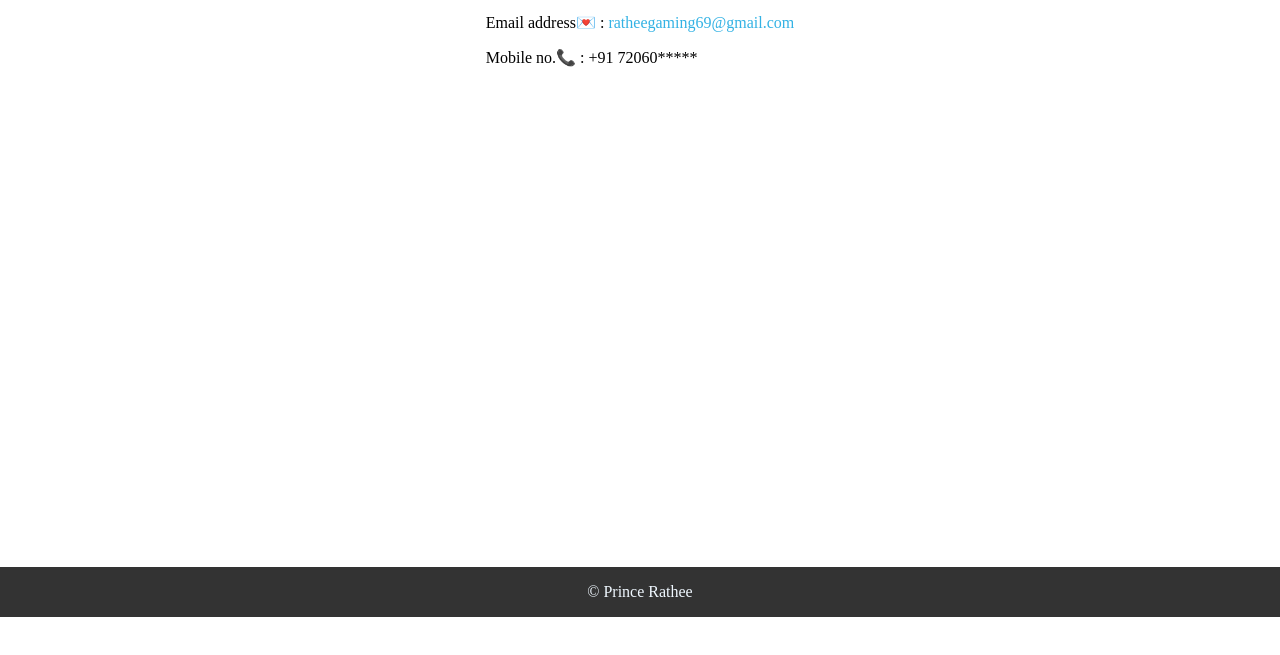
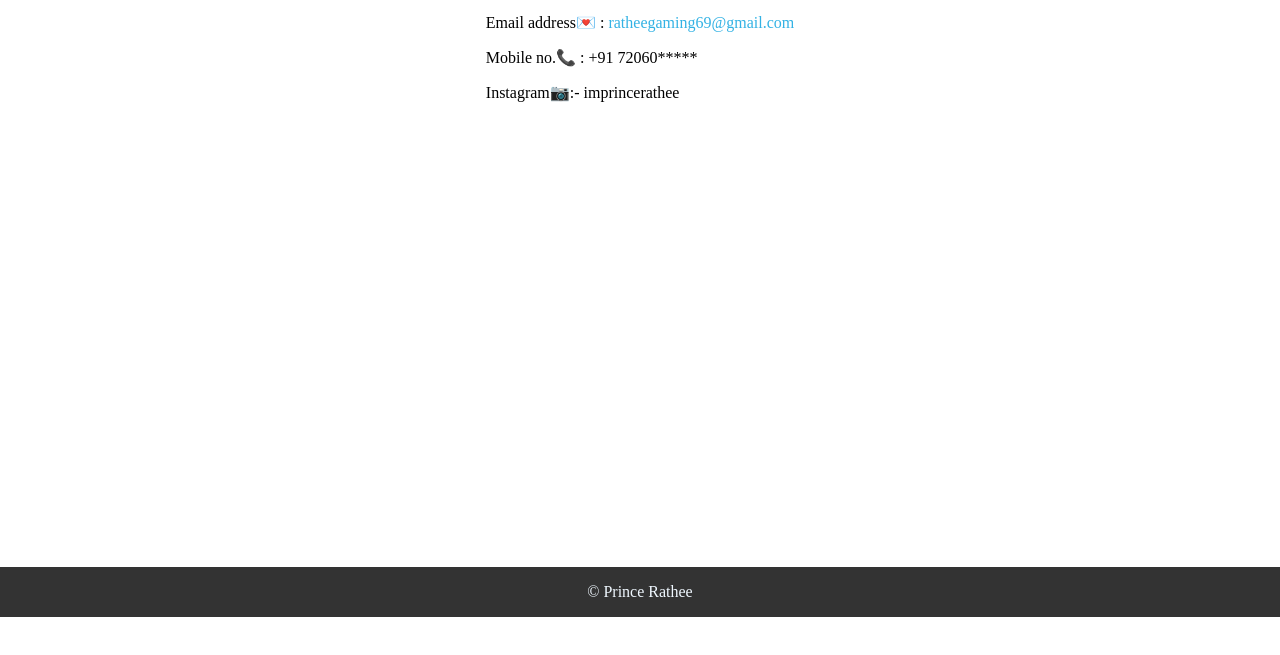
Before and after one commit to imprincerathee/ratheeportfolio129.github.io, a plain HTML site: page contact.html in a window 1280 px wide. Shown: the part 125-780 px from the top of the page. Drawn offline with Linux system fonts and the light colour scheme.

Commit message:
Update contact.html

```diff
--- a/contact.html
+++ b/contact.html
@@ -25,6 +25,7 @@
             <div class="contact">
                 <p>Email address💌 : <a>ratheegaming69@gmail.com</a></p>
                 <p>Mobile no.📞 : +91 72060*****</p>
+                <p>Instagram📷:- imprincerathee</p>
 
             </div>
         </div>
```
